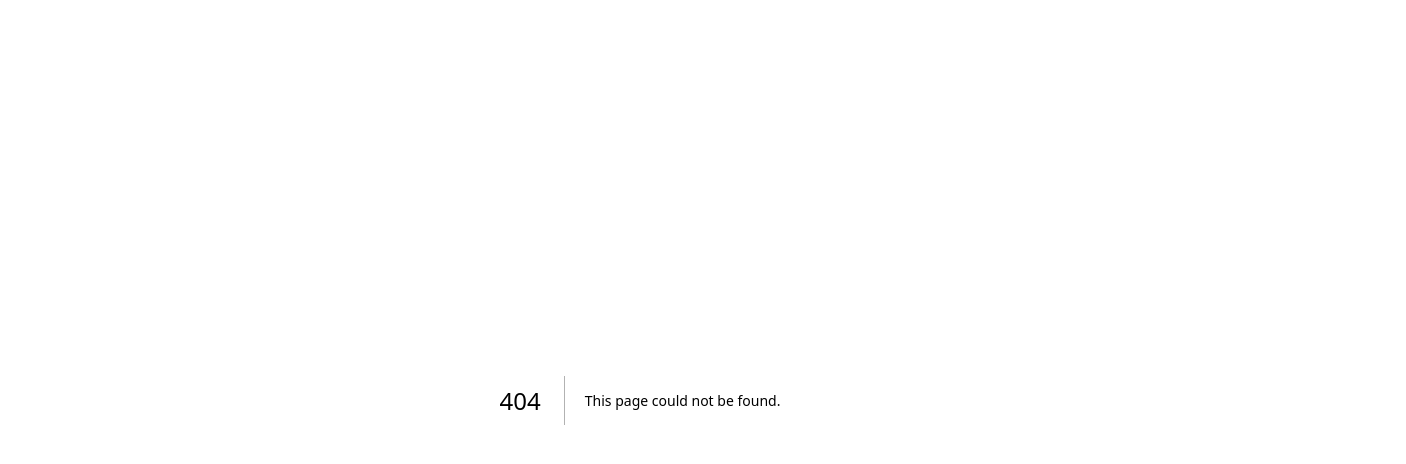
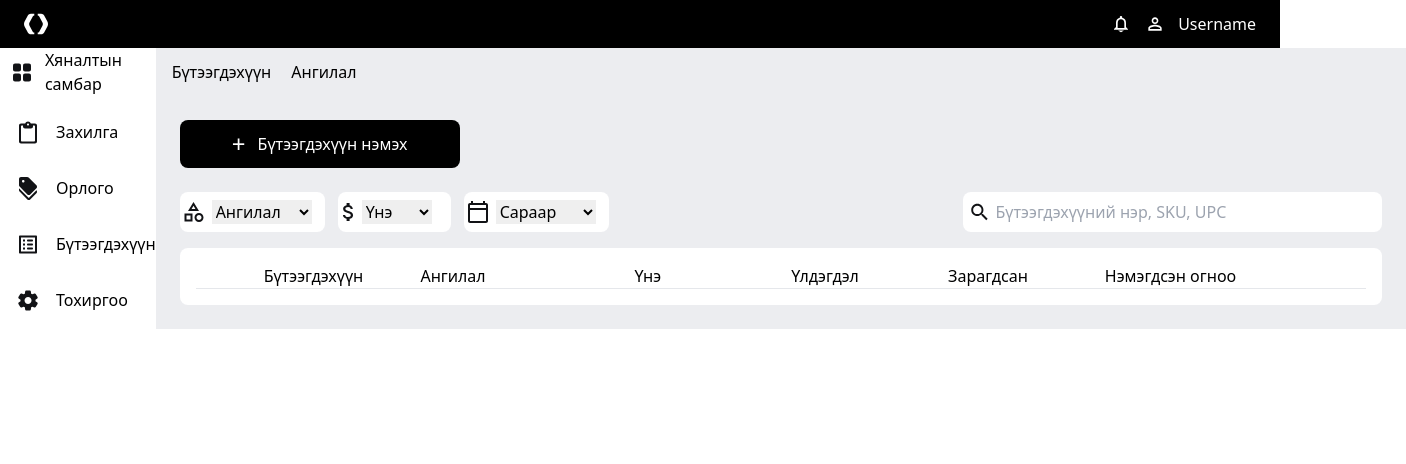
Before and after one commit to bolourima/BuyMe, a Next.js app in the folder admin-fe/: page /product in a window 1280 px wide. Before the commit this address had no page. Shown: the top 464 px of the page, 1406 px wide, since content can reach past the window. Built offline with nearby package versions, Linux system fonts and the light colour scheme.

Commit message:
product page hiih

```diff
--- /dev/null
+++ b/admin-fe/src/pages/product.tsx
@@ -0,0 +1,110 @@
+import React from "react";
+import { NavBar } from "@/components/NavBar";
+import { LeftBar } from "@/components/LeftBar";
+import { IconCategory } from "@/svg/IconCategory";
+import { IconDollar } from "@/svg/IconDollar";
+import { IconMonthly } from "@/svg/IconMonthly";
+import { IconSearch } from "@/svg/IconSearch";
+
+export default function Product() {
+  return (
+    <>
+      <div className="flex flex-col">
+        <NavBar />
+        <div className="flex">
+          <div className="w-[222px]">
+            <LeftBar />
+          </div>
+          <div className="bg-[#ECEDF0] w-full">
+            <div className="flex gap-5 h-12 items-center p-4">
+              <div>
+                <a
+                  className="font-normal hover:font-bold hover:underline hover:decoration-slice decoration-inherit"
+                  href=""
+                >
+                  Бүтээгдэхүүн
+                </a>
+              </div>
+              <div>
+                <a
+                  className="font-normal hover:font-bold hover:underline hover:decoration-slice decoration-inherit"
+                  href=""
+                >
+                  Ангилал
+                </a>
+              </div>
+            </div>
+            <div className="flex flex-col p-6 gap-6">
+              <div className="flex items-center">
+                <button className="flex w-[280px] h-12 bg-black text-white rounded-lg items-center justify-center gap-3">
+                  <span className="text-2xl">+</span>
+                  <span>Бүтээгдэхүүн нэмэх</span>
+                </button>
+              </div>
+              <div className="flex flex-col">
+                <div className="flex h-10 justify-between">
+                  <div className="flex gap-[13px]">
+                    <div className="flex w-[145px]  bg-white rounded-lg gap-2 items-center p-1">
+                      <IconCategory />
+                      <select className="w-[100px]">
+                        <option value="">Ангилал</option>
+                        <option value="">Хувцас</option>
+                        <option value="">Цахилгаан бараа</option>
+                      </select>
+                    </div>
+                    <div className="flex w-[113px] h-10 bg-white rounded-lg gap-2 items-center p-1">
+                      <IconDollar />
+                      <select className="w-[70px]">
+                        <option value="">Үнэ</option>
+                        <option value="">10,000-50,000</option>
+                        <option value="">51,000-100,000</option>
+                        <option value="">101,000-150,000</option>
+                      </select>
+                    </div>
+                    <div className="flex w-[145px] h-10 bg-white rounded-lg gap-2 items-center p-1">
+                      <IconMonthly />
+                      <select className="w-[100px]">
+                        <option value="">Сараар</option>
+                        <option value="">1 сараар</option>
+                        <option value="">2 сараар</option>
+                        <option value="">3 сараар</option>
+                      </select>
+                    </div>
+                  </div>
+                  <div className="flex gap-2 items-center bg-white w-[419px] p-2 rounded-lg">
+                    <IconSearch />
+                    <input
+                      className="w-full"
+                      type="search"
+                      placeholder="Бүтээгдэхүүний нэр, SKU, UPC"
+                    />
+                  </div>
+                </div>
+                <div className="flex flex-col bg-white p-4 mt-4 rounded-lg">
+                  <div className="flex border-b-[1px]">
+                    <div className="w-[68px]"></div>
+                    <div className="w-[156.8px]">
+                      <p>Бүтээгдэхүүн</p>
+                    </div>
+                    <div className="w-[214px]">
+                      <p>Ангилал</p>
+                    </div>
+                    <div className="w-[156.8px]">
+                      <p>Үнэ</p>
+                    </div>
+                    <div className="w-[156.8px]">
+                      <p>Үлдэгдэл</p>
+                    </div>
+                    <div className="w-[156.8px]">Зарагдсан</div>
+                    <div className="w-[156.8px]">Нэмэгдсэн огноо</div>
+                    <div className="w-[104px]"></div>
+                  </div>
+                </div>
+              </div>
+            </div>
+          </div>
+        </div>
+      </div>
+    </>
+  );
+}
--- /dev/null
+++ b/admin-fe/src/svg/IconSearch.tsx
@@ -0,0 +1,18 @@
+import React from "react";
+
+export const IconSearch = () => {
+  return (
+    <svg
+      width="18"
+      height="18"
+      viewBox="0 0 18 18"
+      fill="none"
+      xmlns="http://www.w3.org/2000/svg"
+    >
+      <path
+        d="M12.7559 11.2549H11.9659L11.6859 10.9849C12.6659 9.84488 13.2559 8.36488 13.2559 6.75488C13.2559 3.16488 10.3459 0.254883 6.75586 0.254883C3.16586 0.254883 0.255859 3.16488 0.255859 6.75488C0.255859 10.3449 3.16586 13.2549 6.75586 13.2549C8.36586 13.2549 9.84586 12.6649 10.9859 11.6849L11.2559 11.9649V12.7549L16.2559 17.7449L17.7459 16.2549L12.7559 11.2549ZM6.75586 11.2549C4.26586 11.2549 2.25586 9.24488 2.25586 6.75488C2.25586 4.26488 4.26586 2.25488 6.75586 2.25488C9.24586 2.25488 11.2559 4.26488 11.2559 6.75488C11.2559 9.24488 9.24586 11.2549 6.75586 11.2549Z"
+        fill="#121316"
+      />
+    </svg>
+  );
+};
```
